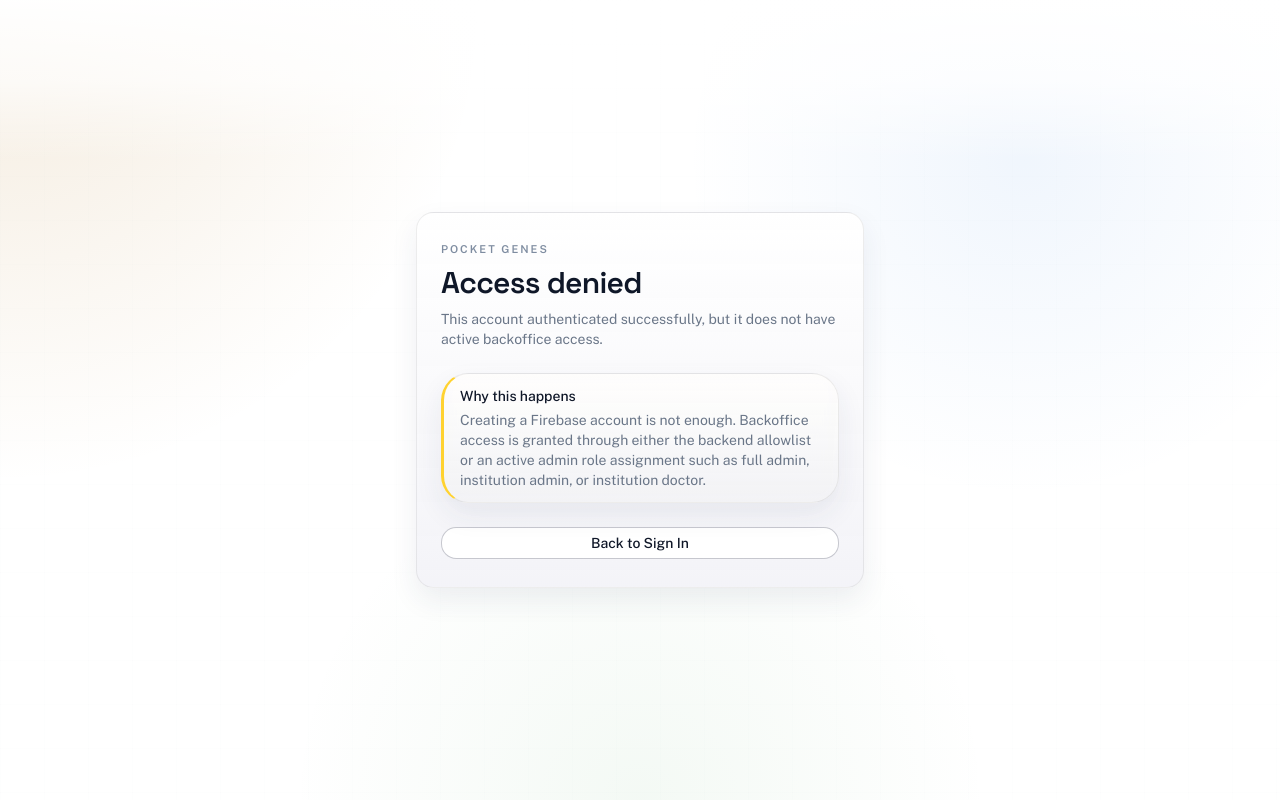
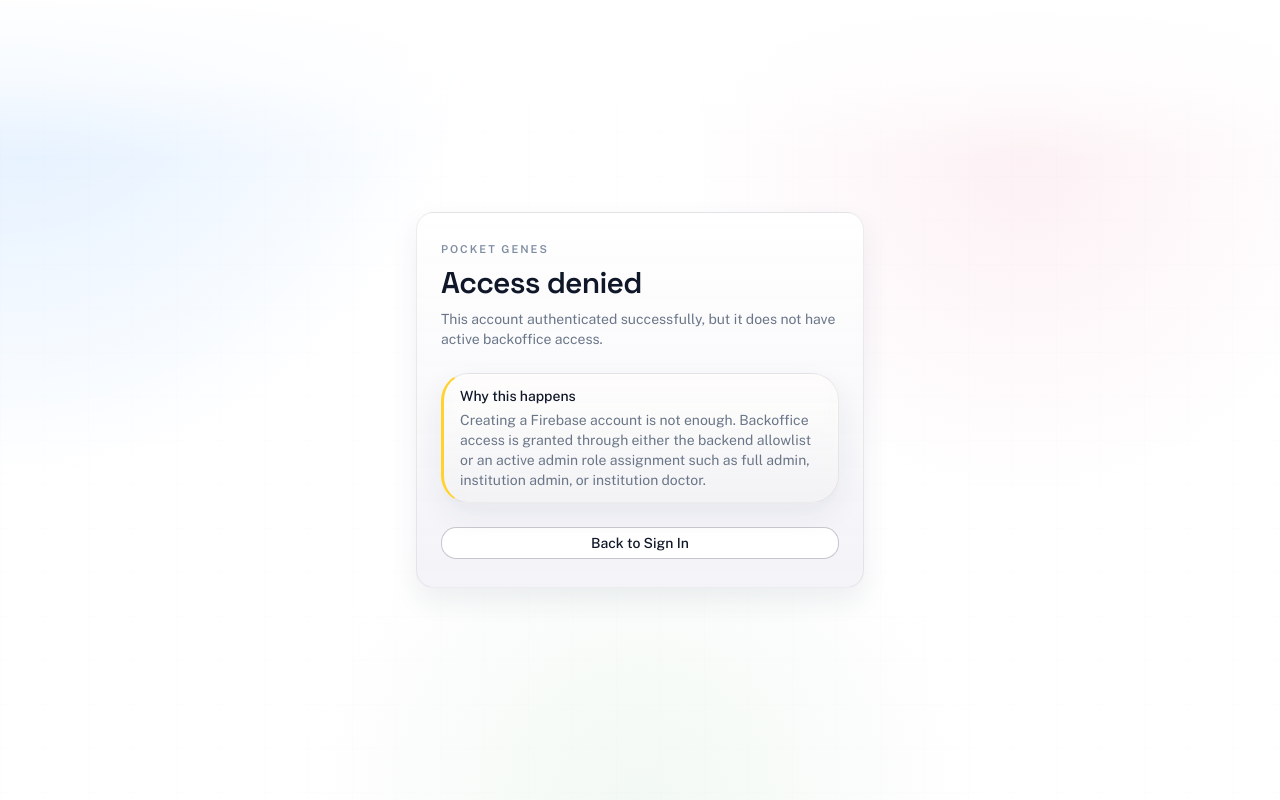
Before and after one commit to mdb1/golden-crow-website, a Next.js app in the folder backoffice/: page /access-denied in a window 1280 px wide. Built offline with nearby package versions, Linux system fonts and the light colour scheme.

Commit message:
fix(gc-fitness): scope redesign styles to gc-fitness and restore shared backoffice surfaces

```diff
--- a/backoffice/src/app/gc-fitness/layout.tsx
+++ b/backoffice/src/app/gc-fitness/layout.tsx
@@ -40,11 +40,13 @@
   return (
     <NextIntlClientProvider locale={locale} messages={messages}>
       <FirebaseTelemetryInit />
-      <GCFitnessShellProviders>
-        <GCFitnessShell trainerUid={trainerUid} isAdmin={isAdmin}>
-          {children}
-        </GCFitnessShell>
-      </GCFitnessShellProviders>
+      <div className="gc-fitness-theme">
+        <GCFitnessShellProviders>
+          <GCFitnessShell trainerUid={trainerUid} isAdmin={isAdmin}>
+            {children}
+          </GCFitnessShell>
+        </GCFitnessShellProviders>
+      </div>
     </NextIntlClientProvider>
   );
 }
--- a/backoffice/src/app/globals.css
+++ b/backoffice/src/app/globals.css
@@ -56,43 +56,43 @@
   --card-foreground: #f8fbff;
   --popover: rgba(15, 18, 26, 0.98);
   --popover-foreground: #f8fbff;
-  --primary: #d4a24f;
-  --primary-foreground: #1b1205;
+  --primary: #7eb5ff;
+  --primary-foreground: #061018;
   --secondary: #171c25;
   --secondary-foreground: #edf3ff;
   --muted: #121720;
   --muted-foreground: #acb6c7;
-  --accent: rgba(212, 162, 79, 0.16);
+  --accent: rgba(126, 181, 255, 0.16);
   --accent-foreground: #f3f8ff;
   --destructive: #ff7084;
   --border: rgba(255, 255, 255, 0.22);
-  --input: rgba(18, 23, 32, 0.96);
-  --ring: rgba(212, 162, 79, 0.74);
+  --input: rgba(255, 255, 255, 0.96);
+  --ring: rgba(126, 181, 255, 0.74);
   --radius: 0.95rem;
-  --chart-1: #d4a24f;
+  --chart-1: #7eb5ff;
   --chart-2: #ea6a8d;
   --chart-3: #44cfa0;
   --chart-4: #f4c15d;
   --chart-5: #c7d5f1;
   --sidebar: rgba(9, 11, 17, 0.96);
   --sidebar-foreground: #eef4ff;
-  --sidebar-primary: #d4a24f;
-  --sidebar-primary-foreground: #1b1205;
-  --sidebar-accent: rgba(212, 162, 79, 0.14);
+  --sidebar-primary: #7eb5ff;
+  --sidebar-primary-foreground: #071018;
+  --sidebar-accent: rgba(126, 181, 255, 0.1);
   --sidebar-accent-foreground: #f6f9ff;
   --sidebar-border: rgba(255, 255, 255, 0.12);
-  --sidebar-ring: rgba(212, 162, 79, 0.72);
+  --sidebar-ring: rgba(126, 181, 255, 0.72);
   --eyebrow: rgba(219, 227, 238, 0.72);
-  --ambient-glow-top-left: rgba(212, 162, 79, 0.18);
-  --ambient-glow-top-right: rgba(126, 181, 255, 0.08);
-  --ambient-glow-bottom: rgba(33, 183, 143, 0.07);
+  --ambient-glow-top-left: rgba(126, 181, 255, 0.16);
+  --ambient-glow-top-right: rgba(236, 99, 150, 0.08);
+  --ambient-glow-bottom: rgba(33, 183, 143, 0.08);
   --ambient-grid-line: rgba(164, 185, 220, 0.06);
   --ambient-fade-top: rgba(9, 12, 18, 1);
   --ambient-fade-mid: rgba(9, 12, 18, 0.7);
   --app-header-height: 4rem;
-  --badge-brand-bg: rgba(212, 162, 79, 0.18);
-  --badge-brand-border: rgba(212, 162, 79, 0.35);
-  --badge-brand-fg: #ffefc9;
+  --badge-brand-bg: rgba(126, 181, 255, 0.18);
+  --badge-brand-border: rgba(126, 181, 255, 0.35);
+  --badge-brand-fg: #eaf3ff;
   --badge-secondary-bg: rgba(23, 28, 37, 0.9);
   --badge-secondary-border: rgba(255, 255, 255, 0.12);
   --badge-secondary-fg: #edf3ff;
@@ -120,41 +120,41 @@
   --card-foreground: #0f1728;
   --popover: rgba(255, 255, 255, 0.98);
   --popover-foreground: #0f1728;
-  --primary: #bb8430;
-  --primary-foreground: #fff9ef;
+  --primary: #007aff;
+  --primary-foreground: #ffffff;
   --secondary: #ececf1;
   --secondary-foreground: #172334;
   --muted: #f2f2f7;
   --muted-foreground: #6a7688;
-  --accent: rgba(187, 132, 48, 0.1);
-  --accent-foreground: #5a3a0f;
+  --accent: rgba(0, 122, 255, 0.1);
+  --accent-foreground: #133258;
   --destructive: #e53935;
   --border: rgba(15, 23, 40, 0.22);
   --input: rgba(255, 255, 255, 0.98);
-  --ring: rgba(187, 132, 48, 0.55);
-  --chart-1: #bb8430;
+  --ring: rgba(0, 122, 255, 0.55);
+  --chart-1: #007aff;
   --chart-2: #e5517d;
   --chart-3: #5fae6a;
   --chart-4: #ff9e2c;
   --chart-5: #4e8fbb;
   --sidebar: rgba(250, 251, 255, 0.94);
   --sidebar-foreground: #132033;
-  --sidebar-primary: #bb8430;
-  --sidebar-primary-foreground: #fff9ef;
-  --sidebar-accent: rgba(187, 132, 48, 0.1);
-  --sidebar-accent-foreground: #5a3a0f;
+  --sidebar-primary: #007aff;
+  --sidebar-primary-foreground: #ffffff;
+  --sidebar-accent: rgba(0, 122, 255, 0.08);
+  --sidebar-accent-foreground: #11335a;
   --sidebar-border: rgba(15, 23, 40, 0.2);
-  --sidebar-ring: rgba(187, 132, 48, 0.55);
+  --sidebar-ring: rgba(0, 122, 255, 0.55);
   --eyebrow: rgba(91, 109, 135, 0.78);
-  --ambient-glow-top-left: rgba(187, 132, 48, 0.16);
-  --ambient-glow-top-right: rgba(66, 139, 229, 0.08);
-  --ambient-glow-bottom: rgba(95, 174, 106, 0.07);
+  --ambient-glow-top-left: rgba(0, 122, 255, 0.14);
+  --ambient-glow-top-right: rgba(224, 76, 115, 0.08);
+  --ambient-glow-bottom: rgba(95, 174, 106, 0.08);
   --ambient-grid-line: rgba(133, 148, 171, 0.08);
   --ambient-fade-top: rgba(255, 255, 255, 0.98);
   --ambient-fade-mid: rgba(255, 255, 255, 0.72);
-  --badge-brand-bg: rgba(187, 132, 48, 0.12);
-  --badge-brand-border: rgba(187, 132, 48, 0.22);
-  --badge-brand-fg: #744b13;
+  --badge-brand-bg: rgba(0, 122, 255, 0.12);
+  --badge-brand-border: rgba(0, 122, 255, 0.22);
+  --badge-brand-fg: #0f4da8;
   --badge-secondary-bg: rgba(15, 23, 40, 0.04);
   --badge-secondary-border: rgba(15, 23, 40, 0.1);
   --badge-secondary-fg: #172334;
@@ -210,7 +210,66 @@
 }
 
 @layer components {
-  .gc-shell-bg {
+  .gc-fitness-theme {
+    --background: #090c12;
+    --foreground: #f8fbff;
+    --card: rgba(20, 24, 32, 0.94);
+    --card-foreground: #f8fbff;
+    --popover: rgba(15, 18, 26, 0.98);
+    --popover-foreground: #f8fbff;
+    --primary: #d4a24f;
+    --primary-foreground: #1b1205;
+    --secondary: #171c25;
+    --secondary-foreground: #edf3ff;
+    --muted: #121720;
+    --muted-foreground: #acb6c7;
+    --accent: rgba(212, 162, 79, 0.16);
+    --accent-foreground: #ffefc9;
+    --destructive: #ff7084;
+    --border: rgba(255, 255, 255, 0.22);
+    --input: rgba(18, 23, 32, 0.96);
+    --ring: rgba(212, 162, 79, 0.74);
+    --chart-1: #d4a24f;
+    --sidebar-primary: #d4a24f;
+    --sidebar-primary-foreground: #1b1205;
+    --sidebar-accent: rgba(212, 162, 79, 0.14);
+    --sidebar-ring: rgba(212, 162, 79, 0.72);
+    --ambient-glow-top-left: rgba(212, 162, 79, 0.18);
+    --ambient-glow-top-right: rgba(126, 181, 255, 0.08);
+    --ambient-glow-bottom: rgba(33, 183, 143, 0.07);
+  }
+
+  html[data-theme="light"] .gc-fitness-theme {
+    --background: #ffffff;
+    --foreground: #0f1728;
+    --card: rgba(255, 255, 255, 0.9);
+    --card-foreground: #0f1728;
+    --popover: rgba(255, 255, 255, 0.98);
+    --popover-foreground: #0f1728;
+    --primary: #bb8430;
+    --primary-foreground: #fff9ef;
+    --secondary: #ececf1;
+    --secondary-foreground: #172334;
+    --muted: #f2f2f7;
+    --muted-foreground: #6a7688;
+    --accent: rgba(187, 132, 48, 0.1);
+    --accent-foreground: #5a3a0f;
+    --destructive: #e53935;
+    --border: rgba(15, 23, 40, 0.22);
+    --input: rgba(255, 255, 255, 0.98);
+    --ring: rgba(187, 132, 48, 0.55);
+    --chart-1: #bb8430;
+    --sidebar-primary: #bb8430;
+    --sidebar-primary-foreground: #fff9ef;
+    --sidebar-accent: rgba(187, 132, 48, 0.1);
+    --sidebar-accent-foreground: #5a3a0f;
+    --sidebar-ring: rgba(187, 132, 48, 0.55);
+    --ambient-glow-top-left: rgba(187, 132, 48, 0.16);
+    --ambient-glow-top-right: rgba(66, 139, 229, 0.08);
+    --ambient-glow-bottom: rgba(95, 174, 106, 0.07);
+  }
+
+  .gc-fitness-theme .gc-shell-bg {
     background:
       radial-gradient(circle at 10% 8%, var(--ambient-glow-top-left), transparent 36%),
       radial-gradient(circle at 90% 6%, var(--ambient-glow-top-right), transparent 34%),
@@ -218,7 +277,7 @@
       linear-gradient(180deg, var(--ambient-fade-top) 0%, var(--ambient-fade-mid) 48%, var(--background) 100%);
   }
 
-  .gc-page {
+  .gc-fitness-theme .gc-page {
     margin-inline: auto;
     width: 100%;
     max-width: 1600px;
@@ -227,16 +286,56 @@
   }
 
   @media (min-width: 640px) {
-    .gc-page {
+    .gc-fitness-theme .gc-page {
       padding-inline: 1.5rem;
       padding-block: 1.8rem;
     }
   }
 
   @media (min-width: 1280px) {
-    .gc-page {
+    .gc-fitness-theme .gc-page {
       padding-inline: 2rem;
     }
+  }
+
+  .gc-fitness-theme [data-slot="input"] {
+    border-color: color-mix(in srgb, var(--foreground) 20%, transparent);
+    background: var(--input);
+    color: var(--foreground);
+  }
+
+  .gc-fitness-theme [data-slot="input"]::placeholder {
+    color: var(--muted-foreground);
+  }
+
+  .gc-fitness-theme [data-slot="input"]:hover {
+    border-color: color-mix(in srgb, var(--foreground) 35%, transparent);
+  }
+
+  .gc-fitness-theme [data-slot="input"]:focus-visible {
+    border-color: var(--ring);
+  }
+
+  .gc-fitness-theme [data-slot="button"][data-variant="default"] {
+    box-shadow: 0 8px 20px rgba(0, 0, 0, 0.18);
+  }
+
+  .gc-fitness-theme [data-slot="button"][data-variant="default"]:hover {
+    filter: brightness(0.96);
+    box-shadow: 0 10px 24px rgba(0, 0, 0, 0.22);
+  }
+
+  .gc-fitness-theme [data-slot="button"][data-variant="outline"] {
+    border-color: color-mix(in srgb, var(--foreground) 20%, transparent);
+  }
+
+  .gc-fitness-theme [data-slot="button"][data-variant="outline"]:hover {
+    border-color: color-mix(in srgb, var(--foreground) 35%, transparent);
+    background: color-mix(in srgb, var(--muted) 70%, transparent);
+  }
+
+  .gc-fitness-theme [data-slot="card"] {
+    transition: color, background-color, border-color 160ms;
   }
 
   .glass-panel {
--- a/backoffice/src/components/ui/card.tsx
+++ b/backoffice/src/components/ui/card.tsx
@@ -12,7 +12,10 @@
       data-slot="card"
       data-size={size}
       className={cn(
-        "group/card flex flex-col gap-4 overflow-hidden rounded-xl bg-card py-4 text-sm text-card-foreground ring-1 ring-foreground/15 shadow-sm has-data-[slot=card-footer]:pb-0 has-[>img:first-child]:pt-0 data-[size=sm]:gap-3 data-[size=sm]:py-3 data-[size=sm]:has-data-[slot=card-footer]:pb-0 *:[img:first-child]:rounded-t-xl *:[img:last-child]:rounded-b-xl transition-colors",
+        // Stronger ring (10% → 18%) for clearer section separation in light
+        // mode. Subtle shadow gives cards a tactile base layer. Hover lift
+        // kept to signal interactivity on linked cards.
+        "group/card flex flex-col gap-4 overflow-hidden rounded-xl bg-card py-4 text-sm text-card-foreground ring-1 ring-foreground/15 shadow-sm has-data-[slot=card-footer]:pb-0 has-[>img:first-child]:pt-0 data-[size=sm]:gap-3 data-[size=sm]:py-3 data-[size=sm]:has-data-[slot=card-footer]:pb-0 *:[img:first-child]:rounded-t-xl *:[img:last-child]:rounded-b-xl transition-all duration-300 ease-in-out hover:-translate-y-1 hover:shadow-lg hover:shadow-primary/5",
         className
       )}
       {...props}
--- a/backoffice/src/components/ui/input.tsx
+++ b/backoffice/src/components/ui/input.tsx
@@ -8,7 +8,11 @@
       type={type}
       data-slot="input"
       className={cn(
-        "h-8 w-full min-w-0 rounded-lg border border-foreground/20 bg-input px-2.5 py-1 text-base text-foreground shadow-[0_1px_0_rgba(255,255,255,0.12),0_12px_24px_rgba(9,12,18,0.16)] transition-colors outline-none hover:border-foreground/35 file:inline-flex file:h-6 file:border-0 file:bg-transparent file:text-sm file:font-medium file:text-foreground placeholder:text-muted-foreground focus-visible:border-ring focus-visible:ring-3 focus-visible:ring-ring/40 disabled:pointer-events-none disabled:cursor-not-allowed disabled:opacity-65 aria-invalid:border-destructive aria-invalid:ring-3 aria-invalid:ring-destructive/20 md:text-sm dark:border-input dark:bg-input dark:text-foreground dark:aria-invalid:border-destructive/50 dark:aria-invalid:ring-destructive/40",
+        // Light mode: explicit slate border (foreground/20) on bg-background.
+        // The old `border-input bg-input` was 98%-white-on-white, indistinguishable
+        // from the page. Hover deepens the border. Dark mode unchanged — its
+        // bg-input is already nearly solid white and reads as a real input.
+        "h-8 w-full min-w-0 rounded-lg border border-foreground/20 bg-background px-2.5 py-1 text-base text-foreground shadow-[0_1px_0_rgba(255,255,255,0.4),0_12px_24px_rgba(9,12,18,0.08)] transition-colors outline-none hover:border-foreground/30 file:inline-flex file:h-6 file:border-0 file:bg-transparent file:text-sm file:font-medium file:text-slate-700 placeholder:text-slate-500 focus-visible:border-ring focus-visible:ring-3 focus-visible:ring-ring/40 disabled:pointer-events-none disabled:cursor-not-allowed disabled:bg-white/70 disabled:text-slate-500 disabled:opacity-100 aria-invalid:border-destructive aria-invalid:ring-3 aria-invalid:ring-destructive/20 md:text-sm dark:border-input dark:bg-input dark:text-slate-950 dark:disabled:bg-white/70 dark:aria-invalid:border-destructive/50 dark:aria-invalid:ring-destructive/40",
         className
       )}
       {...props}
```
Also changed, not shown: backoffice/src/components/ui/button.tsx (+4 -4 lines).
